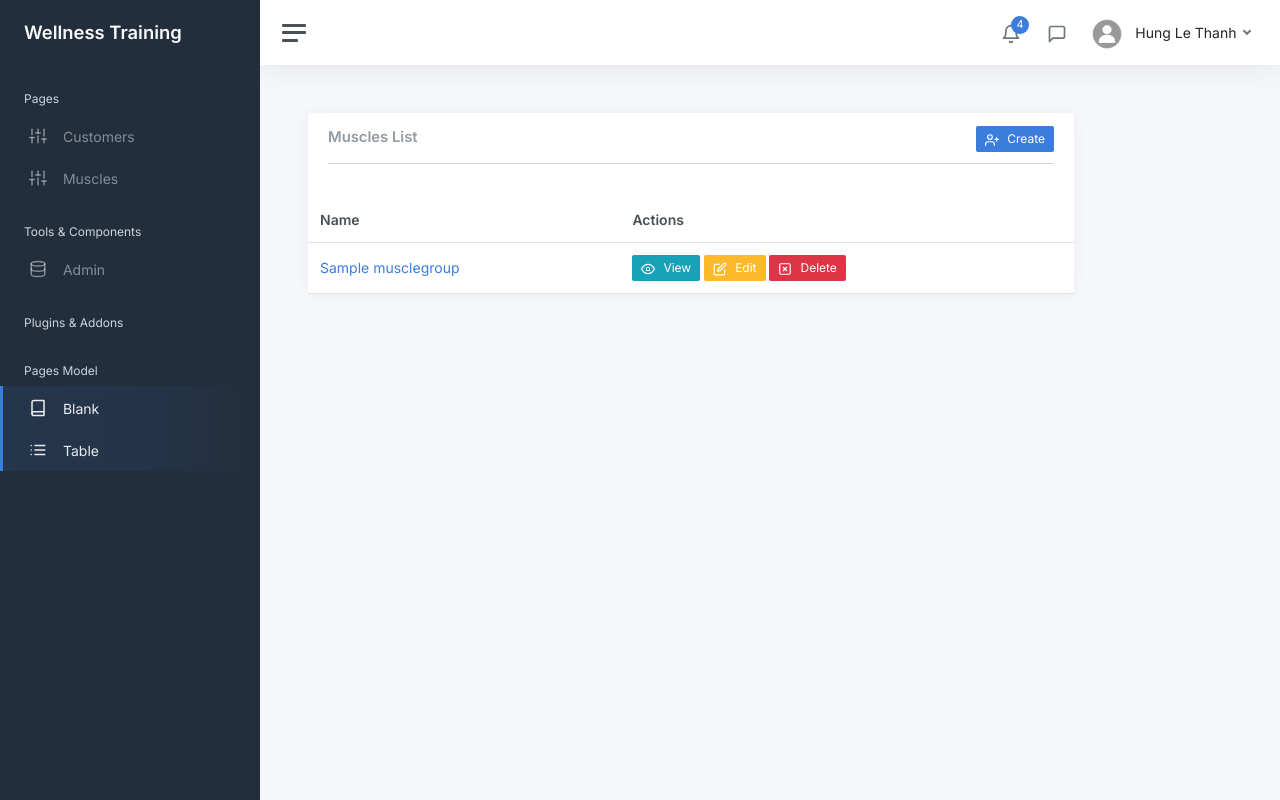
After one commit to hlethanh/wellness-training-app, a Django app: page /muscles/ in a window 1280 px wide. The commit adds this page. Run offline with Django 4.2, Linux system fonts and the light colour scheme; tables that the repository leaves empty hold one stand-in row (values such as "Sample post"); some libraries are stand-ins or nearby versions.

Commit message:
modification stucturelle

```diff
--- a/src/backoffice/static/backoffice/styles.css
+++ b/src/backoffice/static/backoffice/styles.css
@@ -1 +1,13 @@
-body{background-color: white;}
+a.no-link:hover,
+a.no-link:link,
+a.no-link:visited,
+a.no-link:active
+{
+    color:#fff;
+    text-decoration:none;
+}
+.container-left{
+    position:relative;
+    float:right;
+    margin-top:-1.5em;
+}
--- a/src/backoffice/templates/backoffice/common/sidebar.html
+++ b/src/backoffice/templates/backoffice/common/sidebar.html
@@ -6,6 +6,11 @@
             <li class="sidebar-item">
                 <a class="sidebar-link" href="/customers">
                     <i class="align-middle" data-feather="sliders"></i> <span class="align-middle">Customers</span>
+                </a>
+            </li>
+            <li class="sidebar-item">
+                <a class="sidebar-link" href="/muscles">
+                    <i class="align-middle" data-feather="sliders"></i> <span class="align-middle">Muscles</span>
                 </a>
             </li>
             <li class="sidebar-header">
--- /dev/null
+++ b/src/backoffice/templates/backoffice/muscles/muscle_list.html
@@ -0,0 +1,43 @@
+{% extends 'backoffice/layouts/base.html' %}
+{% load static %}
+{% block title %}Muscles List{% endblock %}
+
+{% block content %}
+<div class="container-fluid p-0">
+   <div class="row">
+      <div class="col-12 col-lg-10 col-xxl-12 d-flex">
+         <div class="card flex-fill">
+             <div class="card-header">
+                 <h5 class="card-title mb-0">Muscles List</h5>
+                 <div class="container-left">
+                     <a href="#" alt="Create" title="Create">
+                         <button type=button class="btn btn-primary btn-sm"><i class="me-2" data-feather="user-plus"></i>Create</button>
+                     </a>
+                 </div>
+                 <hr/>
+             </div>
+             <table class="table table-hover my-0">
+                 <thead>
+                     <tr>
+                         <th>Name</th>
+                         <th>Actions</th>
+                     </tr>
+                 </thead>
+                 <tbody>
+                    {% for muscle in muscles %}
+                     <tr>
+                        <td><a alt="View" title="View" href="#">{{ muscle.name }}</a></td>
+                        <td>
+                            <a href="#" alt="View" title="View"><button type=button class="btn btn-info btn-sm"><i class="me-2" data-feather="eye"></i>View</button></a>
+                            <a href="#" alt="Edit" title="Edit"><button type=button class="btn btn-warning btn-sm"><i class="me-2" data-feather="edit"></i>Edit</button></a>
+                            <a href="#" alt="Delete" title="Delete"><button type=button class="btn btn-danger btn-sm"><i class="me-2" data-feather="x-square"></i>Delete</button></a>
+                        </td>
+                     </tr>
+                    {% endfor %}
+                 </tbody>
+             </table>
+         </div>
+      </div>
+   </div>
+</div>
+{% endblock %}
--- a/src/backoffice/views.py
+++ b/src/backoffice/views.py
@@ -5,16 +5,16 @@ from backoffice.models import *
 from backoffice.forms import CustomerForm
 
 def model_blank(request):
-    return render(request, 'backoffice/model_blank.html')
+    return render(request, 'backoffice/samples/model_blank.html')
 def model_table(request):
-    return render(request, 'backoffice/model_table.html')
+    return render(request, 'backoffice/samples/model_table.html')
 def index(request):
     return redirect('customers')
 def customer_list(request):
     customers = Customer.objects.all()
 
     return render(request,
-                  'backoffice/customer_list.html',
+                  'backoffice/customers/customer_list.html',
                   {'customers': customers})
 def customer_create(request):
     if request.method == 'POST':
@@ -30,13 +30,13 @@ def customer_create(request):
         form = CustomerForm()
 
     return render(request,
-                  'backoffice/customer_create.html',
+                  'backoffice/customers/customer_form.html',
                   {'form': form})
 def customer_read(request, id):
     customer = Customer.objects.get(id=id)
 
     return render(request,
-                  'backoffice/customer_detail.html',
+                  'backoffice/customers/customer_detail.html',
                   {'customer': customer})
 def customer_update(request, id):
     customer = Customer.objects.get(id=id)
@@ -51,9 +51,15 @@ def customer_update(request, id):
         form = CustomerForm(instance=customer)  # on pré-remplir le formulaire avec un groupe existant
 
     return render(request,
-                  'backoffice/customer_create.html',
+                  'backoffice/customers/customer_form.html',
                   {'form': form, 'customer': customer})
 def customer_delete(request, id):
     customer = Customer.objects.get(id=id)
     customer.delete()
     return redirect('customers')
+def muscle_list(request):
+    muscles = MuscleGroup.objects.all()
+
+    return render(request,
+                  'backoffice/muscles/muscle_list.html',
+                  {'muscles': muscles})
--- a/src/training/urls.py
+++ b/src/training/urls.py
@@ -25,9 +25,11 @@ urlpatterns = [
     path('admin/', admin.site.urls),
     path('', views.index, name='home'),
     path('customers/', views.customer_list, name='customers'),
-    path('customers/create/', views.customer_create, name='customer-create'),
-    path('customers/read/<int:id>/', views.customer_read, name='customer-read'),
-    path('customers/update/<int:id>/', views.customer_update, name='customer-update'),
-    path('customers/delete/<int:id>/', views.customer_delete, name='customer-delete'),
+    path('customer/create/', views.customer_create, name='customer-create'),
+    path('customer/<int:id>/', views.customer_read, name='customer-read'),
+    path('customer/update/<int:id>/', views.customer_update, name='customer-update'),
+    path('customer/delete/<int:id>/', views.customer_delete, name='customer-delete'),
+
+    path('muscles/', views.muscle_list, name='muscles'),
 
 ]
```
Also changed, not shown: src/backoffice/templates/backoffice/customers/customer_list.html (renamed from src/backoffice/templates/backoffice/customer_list.html, +10 -15 lines), src/backoffice/templates/backoffice/customers/customer_detail.html (renamed from src/backoffice/templates/backoffice/customer_detail.html), src/backoffice/templates/backoffice/customers/customer_form.html (renamed from src/backoffice/templates/backoffice/customer_create.html), src/backoffice/templates/backoffice/customers/customer_update.html (renamed from src/backoffice/templates/backoffice/customer_update.html), src/backoffice/templates/backoffice/samples/model_blank.html (renamed from src/backoffice/templates/backoffice/model_blank.html), src/backoffice/templates/backoffice/samples/model_table.html (renamed from src/backoffice/templates/backoffice/model_table.html).
